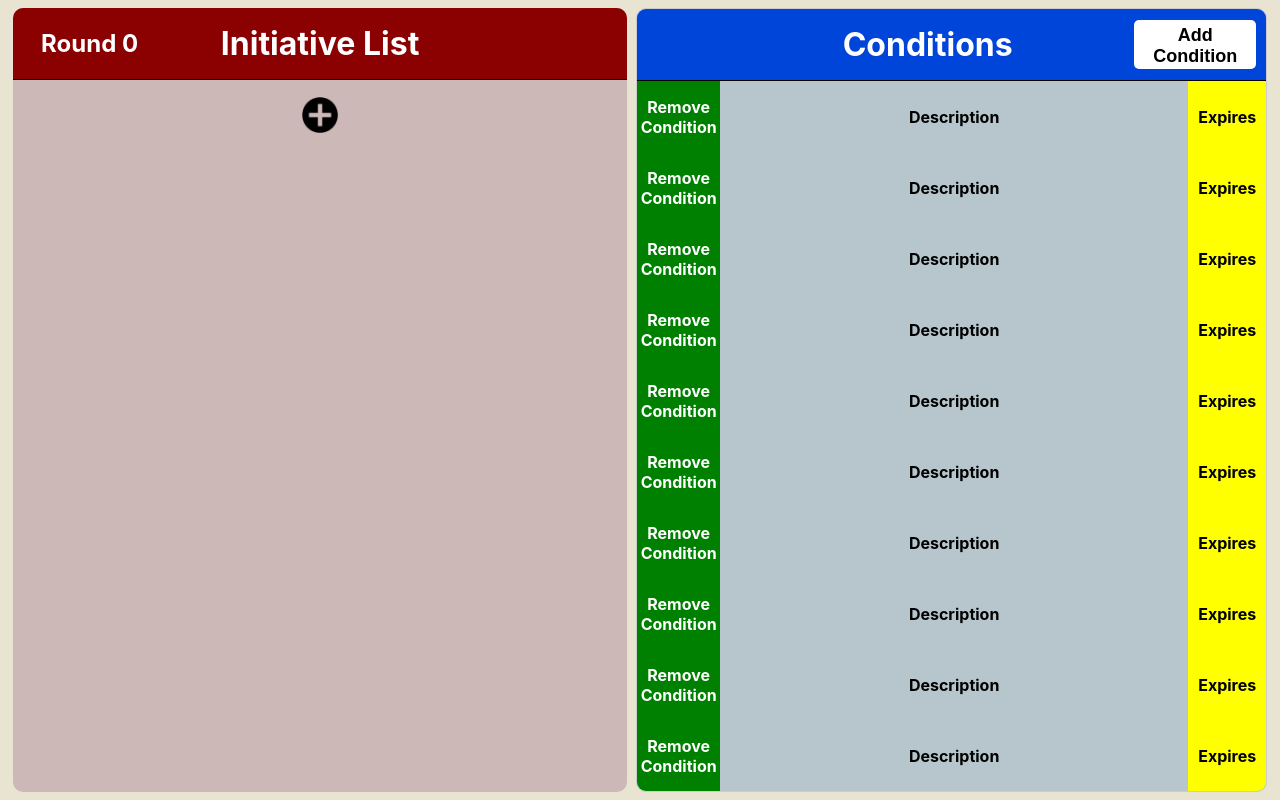
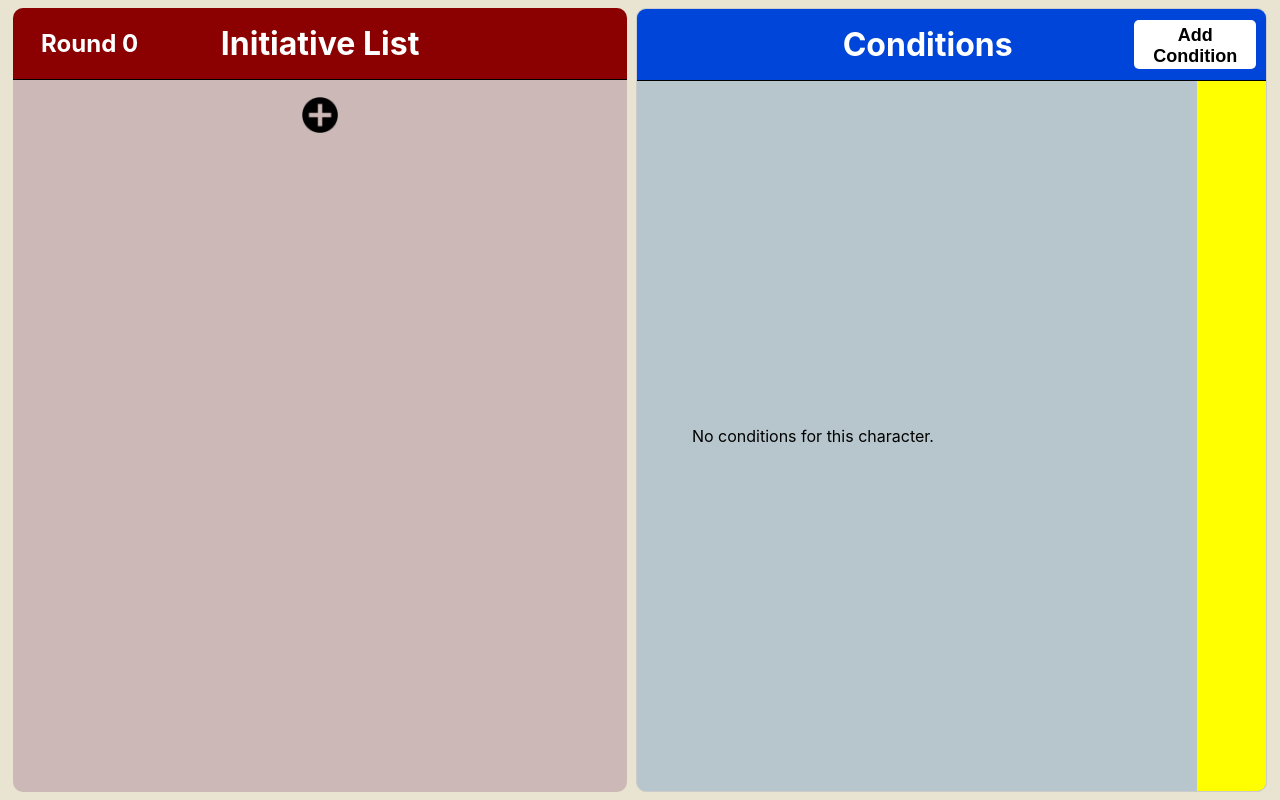
Before and after one commit to GoreJess/Initiative-Tracker-React, a React (Create React App) app: page / in a window 1280 px wide. Built offline with nearby package versions, Linux system fonts and the light colour scheme.

Commit message:
Conditions in the Initiative List are now displayed in the Conditions List, including a description and a button to remove the condition.

```diff
--- a/src/1mainCode.js
+++ b/src/1mainCode.js
@@ -9,6 +9,7 @@ import plusIcon from './media/plus-icon.png';
 import viewIcon from './media/view-icon.png';
 import threeDots from './media/three-dots.png';
 import './7deleteCharacterModal.css';
+import minusIcon from './media/minus-icon.png';
 
 export default function MainCode() {
     const [round, setRound] = useState(0); // Add state for the round number
@@ -54,6 +55,30 @@ export default function MainCode() {
 
       const handleCloseAddConditionModal = () => {
         setIsAddConditionModalOpen(null); // Close the add-condition modal
+      };
+
+      const conditionDescriptions = {
+        Blinded: "• Can’t See. You can’t see and automatically fail any ability check that requires sight. \n• Attacks Affected. Attack rolls against you have Advantage, and your attack rolls have Disadvantage.",
+        Charmed: "• Can’t Harm the Charmer. You can’t attack the charmer or target the charmer with damaging abilities or magical effects.\n• Social Advantage. The charmer has Advantage on any ability check to interact with you socially.",
+        Deafened: "• Can’t Hear. You can’t hear and automatically fail any ability check that requires hearing.",
+        Frightened: "• Ability Checks and Attacks Affected. You have Disadvantage on ability checks and attack rolls while the source of fear is within line of sight.\n• Can’t Approach. You can’t willingly move closer to the source of fear.",
+        Grappled: "• Speed 0. Your Speed is 0 and can’t increase.\n• Attacks Affected. You have Disadvantage on attack rolls against any target other than the grappler.\n• Movable. The grappler can drag or carry you when it moves, but every foot of movement costs it 1 extra foot unless you are Tiny or two or more sizes smaller than it.",
+        Incapacitated: "• Inactive. You can’t take any action, Bonus Action, or Reaction.\n• No Concentration. Your Concentration is broken.\n• Speechless. You can’t speak.\n• Surprised. If you’re Incapacitated when you roll Initiative, you have Disadvantage on the roll.",
+        Invisible: "• Surprise. If you’re Invisible when you roll Initiative, you have Advantage on the roll.\n• Concealed. You aren’t affected by any effect that requires its target to be seen unless the effect’s creator can somehow see you. Any equipment you are wearing or carrying is also concealed.\n• Attacks Affected. Attack rolls against you have Disadvantage, and your attack rolls have Advantage. If a creature can somehow see you, you don’t gain this benefit against that creature.",
+        Paralyzed: "• Incapacitated. You have the Incapacitated condition.\n• Speed 0. Your Speed is 0 and can’t increase.\n• Saving Throws Affected. You automatically fail Strength and Dexterity saving throws.\n• Attacks Affected. Attack rolls against you have Advantage.\n• Automatic Critical Hits. Any attack roll that hits you is a Critical Hit if the attacker is within 5 feet of you.",
+        Petrified: "• Turned to Inanimate Substance. You are transformed, along with any nonmagical objects you are wearing and carrying, into a solid inanimate substance (usually stone). Your weight increases by a factor of ten, and you cease aging.\n• Incapacitated. You have the Incapacitated condition.\n• Speed 0. Your Speed is 0 and can’t increase.\n• Attacks Affected. Attack rolls against you have Advantage.\n• Saving Throws Affected. You automatically fail Strength and Dexterity saving throws.\n• Resist Damage. You have Resistance to all damage.\n• Poison Immunity. You have Immunity to the Poisoned condition.",
+        Poisoned: "• Ability Checks and Attacks Affected. You have Disadvantage on attack rolls and ability checks.",
+        Prone: "• Restricted Movement. Your only movement options are to crawl or to spend an amount of movement equal to half your Speed (round down) to right yourself and thereby end the condition. If your Speed is 0, you can’t right yourself.\n• Attacks Affected. You have Disadvantage on attack rolls. An attack roll against you has Advantage if the attacker is within 5 feet of you. Otherwise, that attack roll has Disadvantage.",
+        Restrained: "• Speed 0. Your Speed is 0 and can’t increase.\n• Attacks Affected. Attack rolls against you have Advantage, and your attack rolls have Disadvantage.\n• Saving Throws Affected. You have Disadvantage on Dexterity saving throws.",
+        Stunned: "• Incapacitated. You have the Incapacitated condition.\n• Saving Throws Affected. You automatically fail Strength and Dexterity saving throws.\n• Attacks Affected. Attack rolls against you have Advantage.",
+        Unconscious: "• Inert. You have the Incapacitated and Prone conditions, and you drop whatever you’re holding. When this condition ends, you remain Prone.\n• Speed 0. Your Speed is 0 and can’t increase.\n• Attacks Affected. Attack rolls against you have Advantage.\n• Saving Throws Affected. You automatically fail Strength and Dexterity saving throws.\n• Automatic Critical Hits. Any attack roll that hits you is a Critical Hit if the attacker is within 5 feet of you.\n• Unaware. You’re unaware of your surroundings.",
+        Exhaustion1: "• D20 Tests Affected. When you make a D20 Test, the roll is reduced by 2.\n• Speed Reduced. Your Speed is reduced by 5 feet.\n• Removing Exhaustion Levels. Finishing a Long Rest removes 1 of your Exhaustion levels. When your Exhaustion level reaches 0, the condition ends.",
+        Exhaustion2: "• D20 Tests Affected. When you make a D20 Test, the roll is reduced by 4.\n• Speed Reduced. Your Speed is reduced by 10 feet.\n• Removing Exhaustion Levels. Finishing a Long Rest removes 1 of your Exhaustion levels. When your Exhaustion level reaches 0, the condition ends.",
+        Exhaustion3: "• D20 Tests Affected. When you make a D20 Test, the roll is reduced by 6.\n• Speed Reduced. Your Speed is reduced by 15 feet.\n• Removing Exhaustion Levels. Finishing a Long Rest removes 1 of your Exhaustion levels. When your Exhaustion level reaches 0, the condition ends.",
+        Exhaustion4: "• D20 Tests Affected. When you make a D20 Test, the roll is reduced by 8.\n• Speed Reduced. Your Speed is reduced by 20 feet.\n• Removing Exhaustion Levels. Finishing a Long Rest removes 1 of your Exhaustion levels. When your Exhaustion level reaches 0, the condition ends.",
+        Exhaustion5: "• D20 Tests Affected. When you make a D20 Test, the roll is reduced by 10.\n• Speed Reduced. Your Speed is reduced by 25 feet.\n• Removing Exhaustion Levels. Finishing a Long Rest removes 1 of your Exhaustion levels. When your Exhaustion level reaches 0, the condition ends.",
+        Exhaustion6: "• You are Dead.\n• If you are revived after dying this way, you return to life with Exhaustion5.",
+        "(Custom)": "Filler description for custom condition.",
       };
 
     const handleNextRound = () => {
@@ -384,13 +409,52 @@ export default function MainCode() {
 
             {/* Rows */}
             <div className="conditions-list-content">
-                {Array.from({ length: 10 }).map((_, index) => (
-                <div key={index} className="conditions-row">
-                    <div className="remove-condition">Remove Condition</div>
-                    <div className="condition-description">Description</div>
+              {shiftedRowIndex !== null && rowData[shiftedRowIndex] && rowData[shiftedRowIndex].conditions.length > 0 ? (
+                rowData[shiftedRowIndex].conditions.map((condition, i) => (
+                  <div key={condition + i} className="conditions-row">
+                    <div className="remove-condition">
+                      <button
+                        className="remove-condition-button"
+                        onClick={() => {
+                          // Remove this condition from the shifted row
+                          const updatedData = [...rowData];
+                          updatedData[shiftedRowIndex].conditions = updatedData[shiftedRowIndex].conditions.filter(
+                            (c) => c !== condition
+                          );
+                          setRowData(updatedData);
+                        }}
+                        aria-label={`Remove ${condition}`}
+                      >
+                        <img src={minusIcon} alt="Remove Condition" />
+                      </button>
+                    </div>
+                    <div className="condition-description">
+                      <div>
+                        <strong>{condition}</strong>
+                      </div>
+                      <div>
+                        {(conditionDescriptions[condition] || "Filler description for this condition.")
+                          .split('\n')
+                          .map((line, idx) => (
+                            <React.Fragment key={idx}>
+                              {line}
+                              <br />
+                            </React.Fragment>
+                          ))}
+                      </div>
+                    </div>
                     <div className="condition-expiration">Expires</div>
+                  </div>
+                ))
+              ) : (
+                <div className="conditions-row">
+                  <div className="remove-condition"></div>
+                  <div className="condition-description" style={{ textAlign: 'center', width: '100%' }}>
+                    No conditions for this character.
+                  </div>
+                  <div className="condition-expiration"></div>
                 </div>
-                ))}
+              )}
             </div>
             </div>
         </div>
--- a/src/6conditionsDisplay.css
+++ b/src/6conditionsDisplay.css
@@ -74,9 +74,9 @@
   }
 
   .remove-condition {
-    background-color: green;
+    background-color: transparent;
     color: white;
-    width: 10%;
+    width: 5%;
     display: flex;
     align-items: center;
     justify-content: center;
@@ -85,14 +85,37 @@
     font-weight: bold;
   }
 
+  .remove-condition-button {
+  background: none;
+  border: none;
+  padding: 0;
+  cursor: pointer;
+  display: flex;
+  align-items: center;
+  justify-content: center;
+}
+
+.remove-condition-button img {
+  width: 80%;
+  height: 80%;
+  object-fit: contain;
+  pointer-events: none; /* Prevents accidental drag of the image */
+}
+
+.remove-condition-button:focus {
+  outline: 2px solid #333;
+}
+
 .condition-description {
   background-color: transparent;
   width: 80%;
   display: flex;
-    align-items: center;
-    justify-content: center;
+  flex-direction: column;      /* Stack name and description vertically */
+  align-items: flex-start;     /* Left-justify content horizontally */
+  justify-content: center;     /* Center content vertically */
   padding: 10px;
-    font-weight: bold;
+  font-weight: normal;         /* Only the name will be bold */
+  text-align: left;
 }
 
   .condition-expiration {
```
Also changed, not shown: src/media/minus-icon.png (added). Lines whose indentation alone changed are shown as unchanged.
